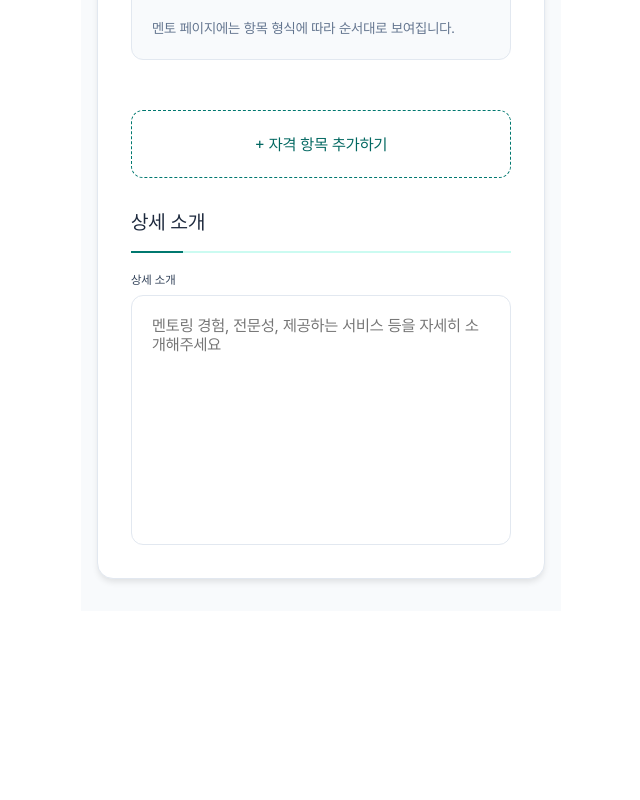
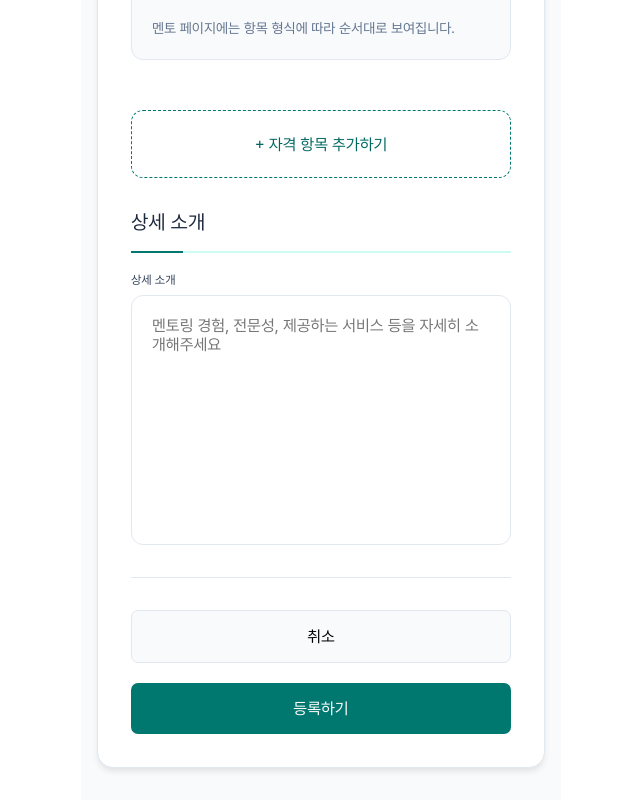
Before and after one commit to woowacourse-teams/2025-Fit-toring, a React app in the folder frontend/: page /mentoring-create in a window 1280 px wide. Shown: the part 1327-2127 px from the top of the page, without its empty margins (319-959 px from the left). Before the commit the page ends 1938 px from the top, so only its background shows below. Built offline with nearby package versions, Linux system fonts and the light colour scheme.

Commit message:
feat: 폼 제출 버튼 UI #186

```diff
--- /dev/null
+++ b/frontend/src/pages/mentoringCreate/components/ButtonSection/ButtonSection.tsx
@@ -0,0 +1,41 @@
+import { css } from '@emotion/react';
+import styled from '@emotion/styled';
+
+import Button from '../../../../common/components/Button/Button';
+
+function ButtonSection() {
+  return (
+    <StyledContainer>
+      <Button
+        type="submit"
+        variant="secondary"
+        size="full"
+        customStyle={css`
+          padding: 1.6rem 0;
+        `}
+      >
+        취소
+      </Button>
+      <Button
+        type="submit"
+        size="full"
+        customStyle={css`
+          padding: 1.6rem 0;
+        `}
+      >
+        등록하기
+      </Button>
+    </StyledContainer>
+  );
+}
+
+export default ButtonSection;
+
+const StyledContainer = styled.div`
+  display: flex;
+  flex-direction: column;
+  gap: 2rem;
+
+  width: 100%;
+  height: 100%;
+`;
--- a/frontend/src/pages/mentoringCreate/components/MentoringCreateForm/MentoringCreateForm.tsx
+++ b/frontend/src/pages/mentoringCreate/components/MentoringCreateForm/MentoringCreateForm.tsx
@@ -1,6 +1,7 @@
 import styled from '@emotion/styled';
 
 import BaseInfoSection from '../BaseInfoSection/BaseInfoSection';
+import ButtonSection from '../ButtonSection/ButtonSection';
 import CertificateSection from '../CertificateSection/CertificateSection';
 import DetailIntroduce from '../DetailIntroduce/DetailIntroduce';
 import IntroduceSection from '../IntroduceSection/IntroduceSection';
@@ -16,6 +17,8 @@ function MentoringCreateForm() {
       <IntroduceSection />
       <CertificateSection />
       <DetailIntroduce />
+      <StyledSeparator />
+      <ButtonSection />
     </StyledContainer>
   );
 }
@@ -36,3 +39,10 @@ const StyledContainer = styled.form`
 
   background-color: ${({ theme }) => theme.BG.WHITE};
 `;
+
+const StyledSeparator = styled.div`
+  width: 100%;
+  height: 0.1rem;
+
+  background-color: ${({ theme }) => theme.OUTLINE.REGULAR};
+`;
```
